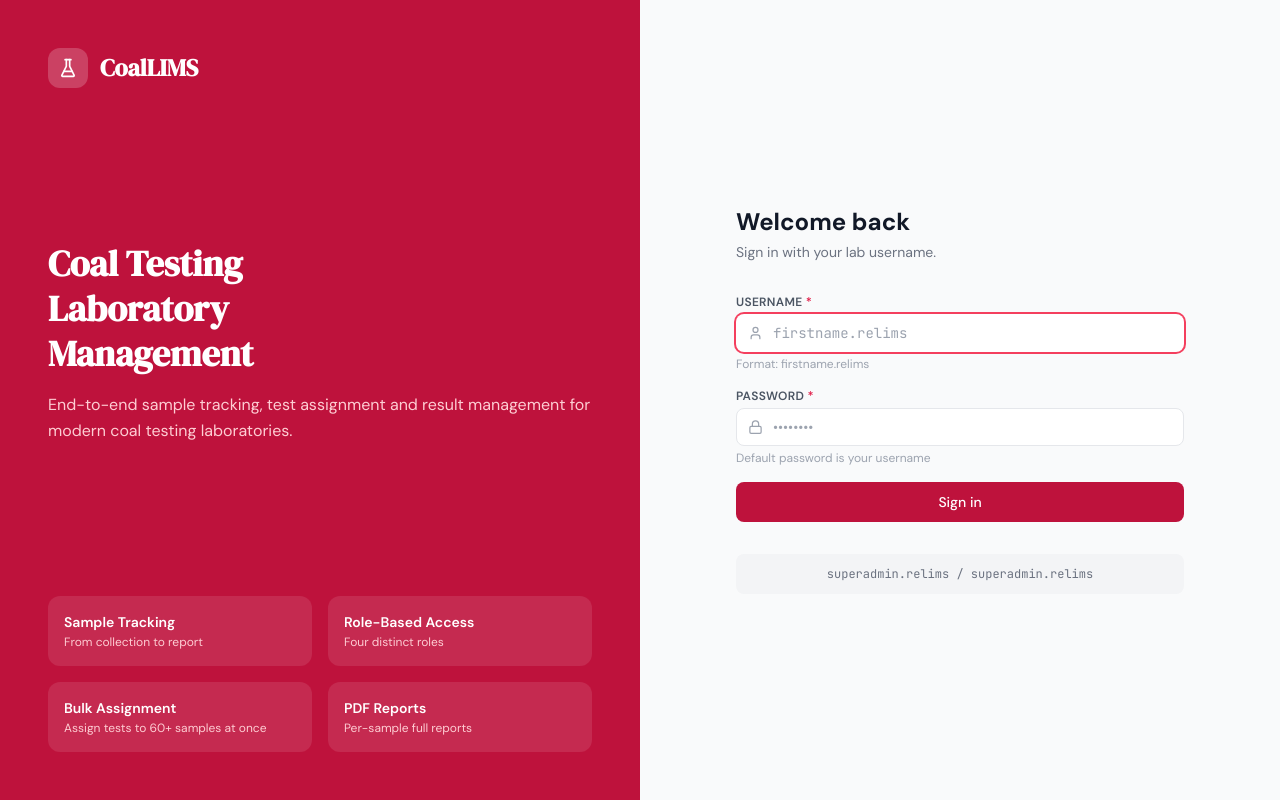
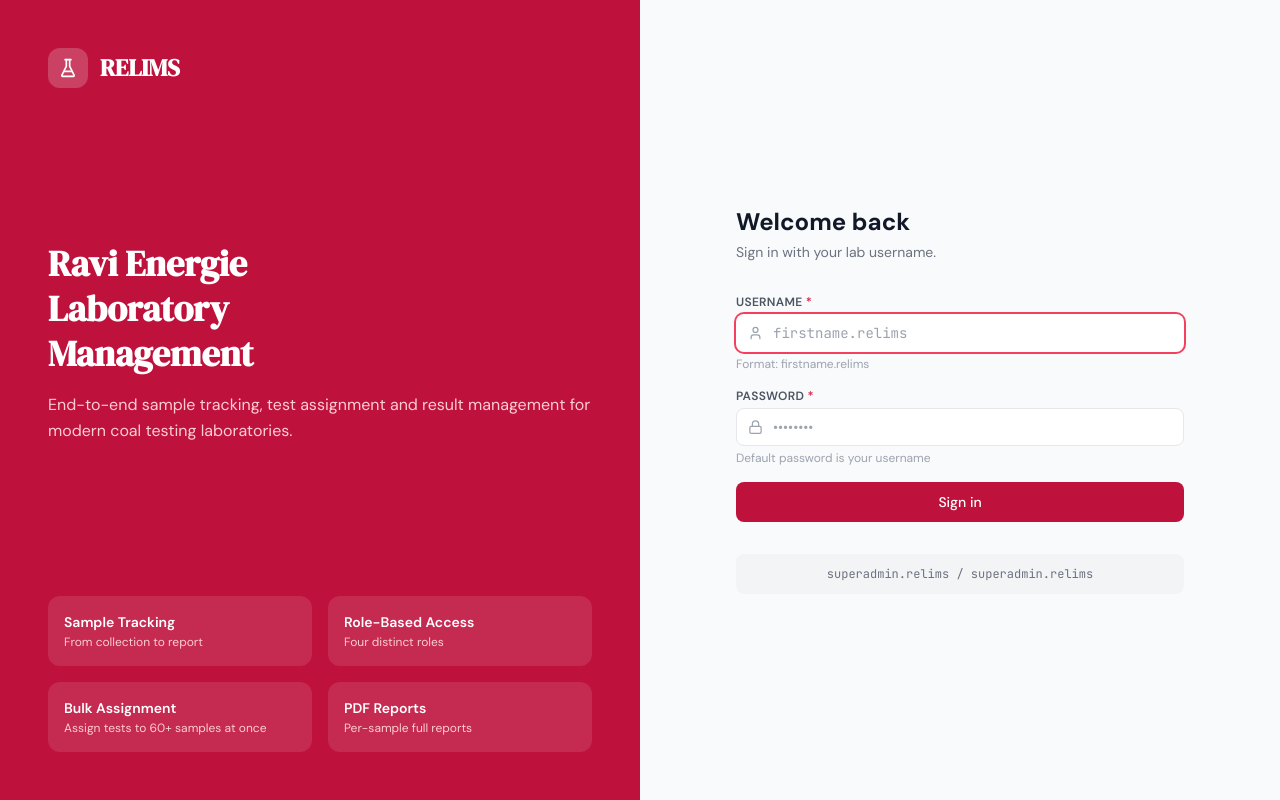
Before and after one commit to pdmnsahu/lims-5-v6, a React (Vite) app in the folder frontend/: page /login in a window 1280 px wide. Built offline with nearby package versions, Linux system fonts and the light colour scheme.

Commit message:
update branding from CoalLIMS to RELIMS across multiple components

```diff
--- a/frontend/src/components/shared/Sidebar.jsx
+++ b/frontend/src/components/shared/Sidebar.jsx
@@ -50,7 +50,7 @@ export default function Sidebar() {
             <FlaskConical size={16} className="text-white" />
           </div>
           <div>
-            <p className="font-display font-bold text-gray-900 leading-none text-base">CoalLIMS</p>
+            <p className="font-display font-bold text-gray-900 leading-none text-base">RELIMS</p>
             <p className="text-[10px] text-gray-400 mt-0.5">Lab Management</p>
           </div>
         </div>
--- a/frontend/src/pages/LoginPage.jsx
+++ b/frontend/src/pages/LoginPage.jsx
@@ -34,11 +34,11 @@ export default function LoginPage() {
           <div className="w-10 h-10 rounded-xl bg-white/20 flex items-center justify-center">
             <FlaskConical size={20} className="text-white" />
           </div>
-          <span className="font-display text-2xl font-bold text-white">CoalLIMS</span>
+          <span className="font-display text-2xl font-bold text-white">RELIMS</span>
         </div>
         <div>
           <h1 className="font-display text-4xl font-bold text-white leading-tight mb-4">
-            Coal Testing<br />Laboratory<br />Management
+            Ravi Energie<br />Laboratory<br />Management
           </h1>
           <p className="text-brand-200 text-base leading-relaxed">
             End-to-end sample tracking, test assignment and result management for modern coal testing laboratories.
@@ -64,7 +64,7 @@ export default function LoginPage() {
         <div className="w-full max-w-md">
           <div className="lg:hidden flex items-center gap-2 mb-8">
             <FlaskConical size={22} className="text-brand-700" />
-            <span className="font-display text-xl font-bold text-gray-900">CoalLIMS</span>
+            <span className="font-display text-xl font-bold text-gray-900">RELIMS</span>
           </div>
 
           <h2 className="text-2xl font-bold text-gray-900 mb-1">Welcome back</h2>
--- a/frontend/src/pages/SampleGroupsPage.jsx
+++ b/frontend/src/pages/SampleGroupsPage.jsx
@@ -175,7 +175,7 @@ export default function SampleGroupsPage() {
                 {/* Scanner indicator */}
                 <span className="inline-flex items-center gap-1 text-[10px] font-medium text-green-700 bg-green-50 border border-green-100 px-2 py-0.5 rounded-full">
                   <ScanLine size={10} />
-                  Barcode scanner ready — scan into the highlighted field
+                  {/* Barcode scanner ready — scan into the highlighted field */}
                 </span>
               </div>
               <button
@@ -259,11 +259,11 @@ export default function SampleGroupsPage() {
 
             {/* Status bar */}
             <div className="flex items-center justify-between mt-2">
-              <p className="text-xs text-gray-400">
+              {/* <p className="text-xs text-gray-400">
                 {filledCount > 0
                   ? <><span className="text-green-600 font-semibold">{filledCount}</span> sample{filledCount !== 1 ? 's' : ''} scanned · {rows.length - filledCount} empty row{rows.length - filledCount !== 1 ? 's' : ''}</>
                   : `${rows.length} row${rows.length !== 1 ? 's' : ''} — start scanning`}
-              </p>
+              </p> */}
               <p className="text-[10px] text-gray-400">
                 Press <kbd className="px-1 py-0.5 bg-gray-100 border border-gray-200 rounded text-gray-500 font-mono text-[9px]">Enter</kbd> after each scan to advance
               </p>
```
